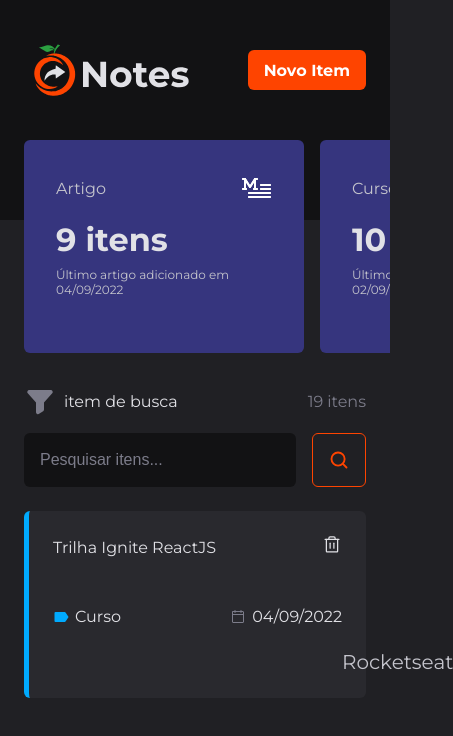
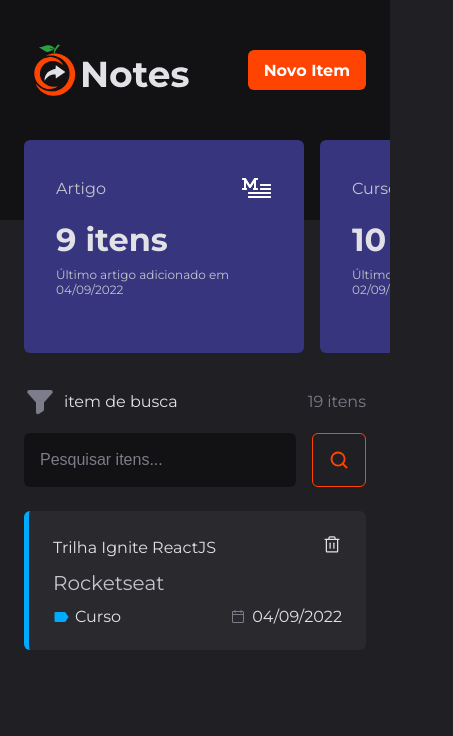
Before and after one commit to wsasouza/orange-notes, a React (Vite) app: page / in a window 390 px wide. Shown: the top 736 px of the page, 453 px wide, since content can reach past the window. Built offline with nearby package versions, Linux system fonts and the light colour scheme.

Commit message:
Fix: Item Card Responsive

```diff
--- a/src/pages/Home/components/ItemCard/styles.ts
+++ b/src/pages/Home/components/ItemCard/styles.ts
@@ -7,8 +7,8 @@ interface ItemContainerCardProps {
 export const ItemCardContainer = styled.div<ItemContainerCardProps>`
   min-width: 100%;
   display: grid;
-  grid-template-columns: 48% 15% 16% 16% 5%;
-  grid-template-areas: 'description value category date delete';
+  grid-template-columns: 43% 20% 16% 16% 5%;
+  grid-template-areas: 'description origin category date delete';
   padding: 1.125rem 2rem;
   border-radius: 6px;
   background: ${(props) => props.theme['gray-700']};
@@ -21,7 +21,7 @@ export const ItemCardContainer = styled.div<ItemContainerCardProps>`
   }
 
   .origin {
-    grid-area: value;
+    grid-area: origin;
     display: flex;
     align-items: center;
     text-decoration: none;
```
